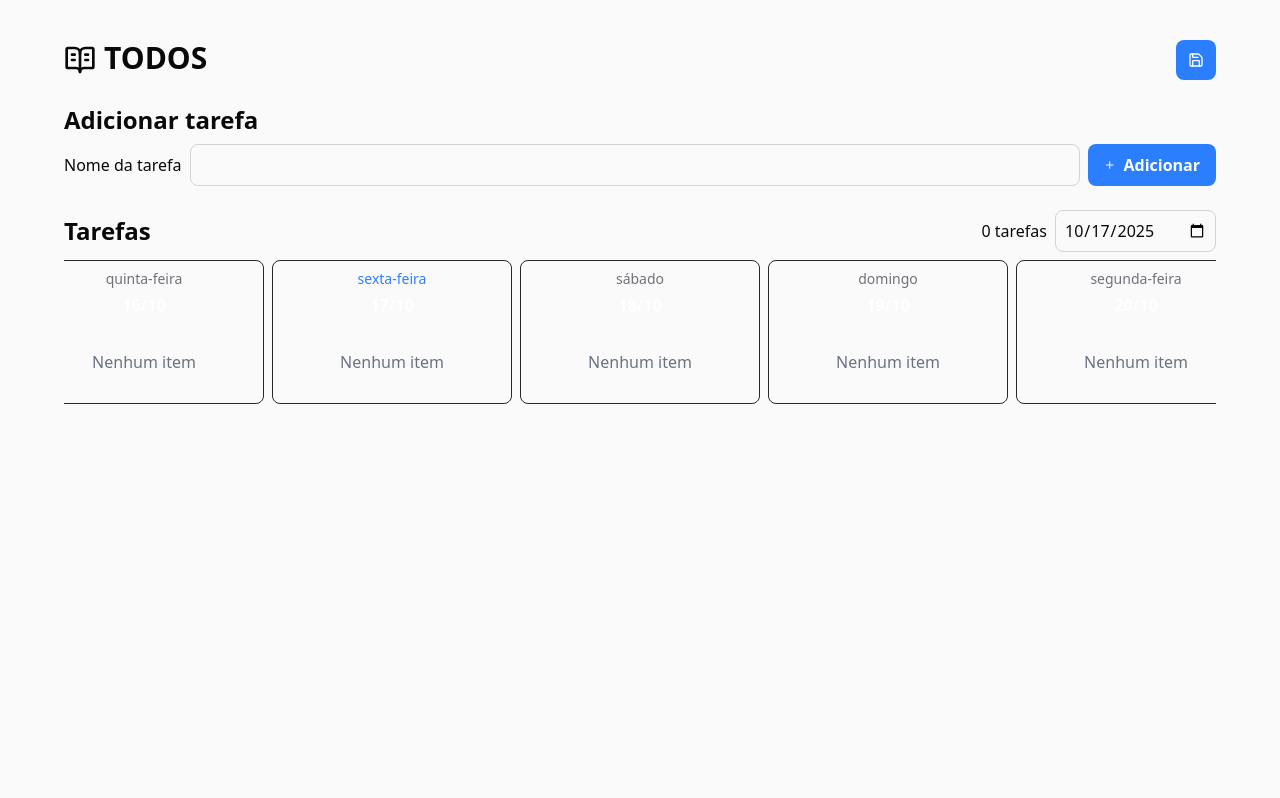
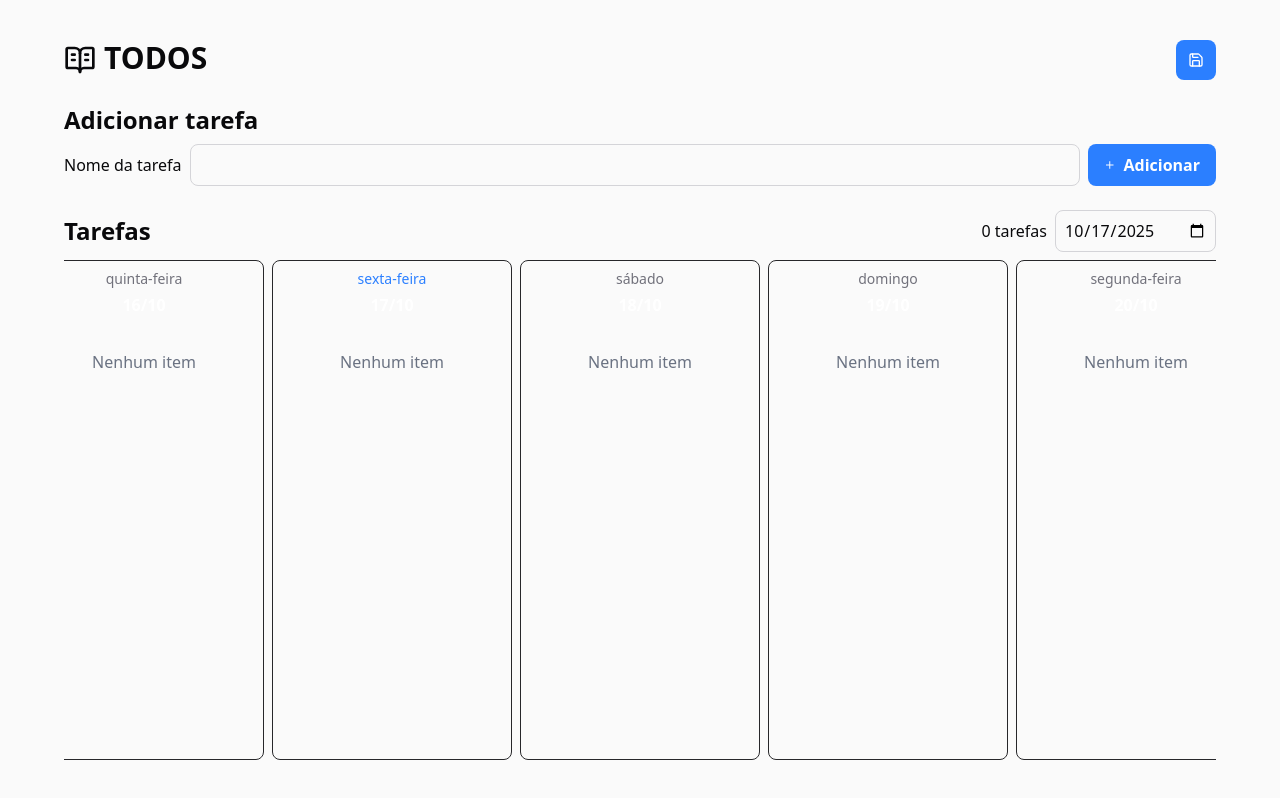
Before and after one commit to josee-fernandes/tauri-todo, a React (Vite) app: page / in a window 1280 px wide. Built offline with nearby package versions, Linux system fonts and the light colour scheme.

Commit message:
feat: update columns view

```diff
--- a/src/App.tsx
+++ b/src/App.tsx
@@ -2,7 +2,7 @@ import * as path from '@tauri-apps/api/path'
 import { exists, mkdir, readTextFile, writeTextFile } from '@tauri-apps/plugin-fs'
 import clsx from 'clsx'
 // import { BookOpenText, Check, Loader2, Pencil, Plus, Save, Trash, Undo } from 'lucide-react'
-import { BookOpenText, Check, Loader2, Pencil, Plus, Save, Trash, Undo } from 'lucide-react'
+import { BookOpenText, Loader2, Plus, Save } from 'lucide-react'
 import { useCallback, useEffect, useId, useMemo, useState } from 'react'
 import { Toaster, toast } from 'sonner'
 import { v4 as uuidv4 } from 'uuid'
@@ -142,6 +142,10 @@ export const App = () => {
 		setSaveStatus('unsaved')
 	}
 
+	const onDeleteTodo = (id: string) => {
+		handleDeleteTodo(id)
+	}
+
 	useEffect(() => {
 		handleLoadTodos()
 	}, [handleLoadTodos])
@@ -155,8 +159,10 @@ export const App = () => {
 	return (
 		<div className="relative w-full min-h-screen bg-zinc-50 dark:bg-zinc-950 text-zinc-950 dark:text-zinc-50 overflow-x-hidden">
 			<Toaster richColors expand closeButton />
-			{editingTodo && <EditTodo todo={editingTodo} onClose={onCloseEditTodo} onSave={onSaveEditTodo} />}
-			<Container>
+			{editingTodo && (
+				<EditTodo todo={editingTodo} onClose={onCloseEditTodo} onSave={onSaveEditTodo} onDelete={onDeleteTodo} />
+			)}
+			<Container className="h-screen flex flex-col">
 				<div className="flex justify-between items-center gap-2">
 					<div className="flex items-center gap-2">
 						<BookOpenText className="w-8 h-8" />
@@ -209,7 +215,7 @@ export const App = () => {
 						</button>
 					</div>
 				</form>
-				<div className="mt-6 flex flex-col gap-2">
+				<div className="mt-6 flex flex-col gap-2 flex-1">
 					<header className="flex items-center justify-between">
 						<h2 className="text-2xl font-bold">Tarefas</h2>
 						<div className="flex items-center gap-2">
--- a/src/components/Container.tsx
+++ b/src/components/Container.tsx
@@ -1,15 +1,20 @@
+import clsx from 'clsx'
 import { forwardRef } from 'react'
 
-interface IContainerProps {
-	children?: React.ReactNode
+interface IContainerProps extends React.ComponentPropsWithoutRef<'div'> {
+	overrideClassName?: boolean
 }
 
-export const Container = forwardRef<HTMLDivElement, IContainerProps>(({ children, ...props }, ref) => {
-	return (
-		<div ref={ref} className="max-w-[1200px] mx-auto w-[90%] py-10" {...props}>
-			{children}
-		</div>
-	)
-})
+const DEFAULT_CLASSNAME = 'max-w-[1200px] mx-auto w-[90%] py-10'
+
+export const Container = forwardRef<HTMLDivElement, IContainerProps>(
+	({ children, className, overrideClassName, ...props }, ref) => {
+		return (
+			<div ref={ref} className={overrideClassName ? className : clsx(DEFAULT_CLASSNAME, className)} {...props}>
+				{children}
+			</div>
+		)
+	},
+)
 
 Container.displayName = 'Container'
--- a/src/components/Dates/index.tsx
+++ b/src/components/Dates/index.tsx
@@ -66,7 +66,7 @@ const DatesC: React.FC<IDatesCProps> = ({ activeDraggableId, droppables, todos,
 	}, [activeDraggableId])
 
 	return (
-		<div className=" h-full text-white flex gap-4 overflow-x-auto">
+		<div className="flex-1 text-white flex gap-4 overflow-x-auto">
 			<DragOverlay>
 				{activeDraggableId ? (
 					<Draggable id={activeDraggableId}>
@@ -77,15 +77,15 @@ const DatesC: React.FC<IDatesCProps> = ({ activeDraggableId, droppables, todos,
 				) : null}
 			</DragOverlay>
 
-			<div className="embla h-full w-full">
+			<div className="embla w-full">
 				<div
 					ref={(node) => {
 						emblaRef(node)
 						emblaRefElement.current = node
 					}}
-					className="embla__viewport overflow-hidden"
+					className="embla__viewport overflow-hidden h-full"
 				>
-					<div className="embla__container flex gap-2">
+					<div className="embla__container flex gap-2 h-full">
 						{Object.keys(droppables).map((id) => (
 							<div key={id} className="embla__slide min-w-60 w-60">
 								<Droppable id={id}>
@@ -143,13 +143,13 @@ interface IDatesProps {
 export const Dates: React.FC<IDatesProps> = ({ todos, onUpdate, onEditTodo }) => {
 	const mouseSensor = useSensor(MouseSensor, {
 		activationConstraint: {
-			delay: 50,
+			delay: 100,
 			tolerance: 5,
 		},
 	})
 	const touchSensor = useSensor(TouchSensor, {
 		activationConstraint: {
-			delay: 50,
+			delay: 100,
 			tolerance: 5,
 		},
 	})
--- a/src/components/EditTodo.tsx
+++ b/src/components/EditTodo.tsx
@@ -1,7 +1,7 @@
 import { format } from 'date-fns'
 import { ptBR } from 'date-fns/locale'
-import { Check, X } from 'lucide-react'
-import { useCallback, useEffect, useState } from 'react'
+import { X } from 'lucide-react'
+import { useState } from 'react'
 import { toast } from 'sonner'
 import { BackgroundOverlay } from './BackgroundOverlay'
 
@@ -9,20 +9,14 @@ interface IEditTodoProps {
 	todo: ITodo
 	onClose: () => void
 	onSave: ({ updatedTodo }: { updatedTodo: ITodo }) => void
+	onDelete: (id: string) => void
 }
 
-export const EditTodo: React.FC<IEditTodoProps> = ({ todo, onClose, onSave }) => {
+export const EditTodo: React.FC<IEditTodoProps> = ({ todo, onClose, onSave, onDelete }) => {
 	const [title] = useState(todo.title)
 	const [description, setDescription] = useState(todo.description)
 	const [date] = useState(todo.date)
 	const [completed, setCompleted] = useState(todo.completed)
-
-	// const handleInitialFieldValues = useCallback((todo: ITodo) => {
-	// 	setTitle(todo.title)
-	// 	setDescription(todo.description)
-	// 	setDate(todo.date)
-	// 	setCompleted(todo.completed)
-	// }, [])
 
 	const handleOnClose = () => {
 		onClose()
@@ -46,6 +40,16 @@ export const EditTodo: React.FC<IEditTodoProps> = ({ todo, onClose, onSave }) =>
 			onClose()
 		} catch (error) {
 			toast.error('Erro ao salvar atualização', {
+				description: error instanceof Error ? error.message : String(error),
+			})
+		}
+	}
+
+	const handleOnDelete = () => {
+		try {
+			onDelete(todo.id)
+		} catch (error) {
+			toast.error('Erro ao apagar tarefa', {
 				description: error instanceof Error ? error.message : String(error),
 			})
 		}
@@ -100,6 +104,13 @@ export const EditTodo: React.FC<IEditTodoProps> = ({ todo, onClose, onSave }) =>
 					</button>
 					<button
 						type="button"
+						className="bg-rose-500 hover:bg-rose-600 font-semibold text-white rounded-lg py-2 px-4 transition-all cursor-pointer"
+						onClick={handleOnDelete}
+					>
+						Apagar
+					</button>
+					<button
+						type="button"
 						className="bg-blue-500 hover:bg-blue-600 font-semibold text-white rounded-lg py-2 px-4 transition-all cursor-pointer"
 						onClick={handleOnSave}
 					>
```
